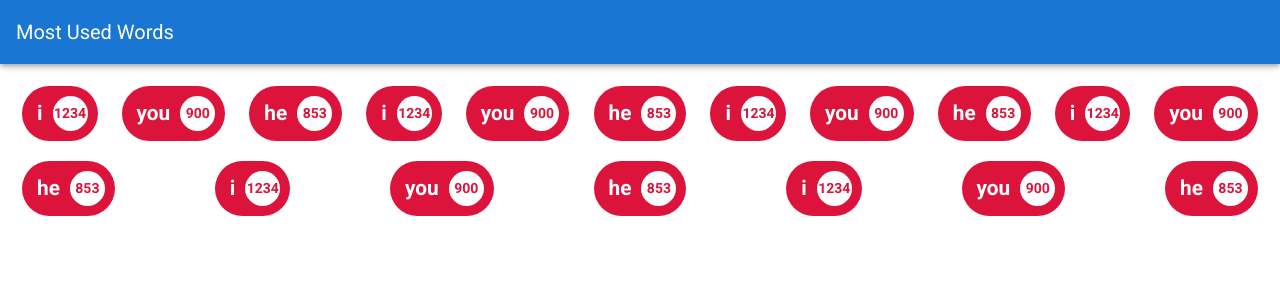
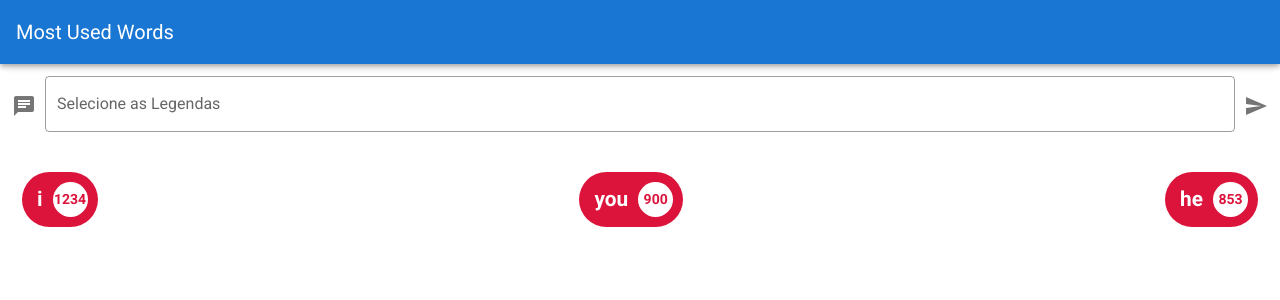
Before and after one commit to jairoduarteribeiro/most-used-words, a Vue app: page / in a window 1280 px wide. Shown: the top 300 px of the page. Built offline with nearby package versions, Linux system fonts and the light colour scheme.

Commit message:
Create a box to get the files from the system

```diff
--- a/src/components/Home.vue
+++ b/src/components/Home.vue
@@ -1,5 +1,17 @@
 <template>
   <v-container fluid>
+    <v-form>
+      <v-file-input
+        label="Selecione as Legendas"
+        prepend-icon="mdi-message-text"
+        append-outer-icon="mdi-send"
+        outlined
+        multiple
+        chips
+        v-model="files"
+        @click:append-outer="processSubtitles"
+      />
+    </v-form>
     <div class="pills">
       <Pill v-for="word in groupedWords" :key="word.name" :name="word.name" :amount="word.amount" />
     </div>
@@ -12,27 +24,18 @@
   components: { Pill },
   data: () => {
     return {
+      files: [],
       groupedWords: [
-        { name: "i", amount: 1234 },
-        { name: "you", amount: 900 },
-        { name: "he", amount: 853 },
-        { name: "i", amount: 1234 },
-        { name: "you", amount: 900 },
-        { name: "he", amount: 853 },
-        { name: "i", amount: 1234 },
-        { name: "you", amount: 900 },
-        { name: "he", amount: 853 },
-        { name: "i", amount: 1234 },
-        { name: "you", amount: 900 },
-        { name: "he", amount: 853 },
-        { name: "i", amount: 1234 },
-        { name: "you", amount: 900 },
-        { name: "he", amount: 853 },
         { name: "i", amount: 1234 },
         { name: "you", amount: 900 },
         { name: "he", amount: 853 }
       ]
     };
+  },
+  methods: {
+    processSubtitles() {
+      console.log(this.files);
+    }
   }
 };
 </script>
```
